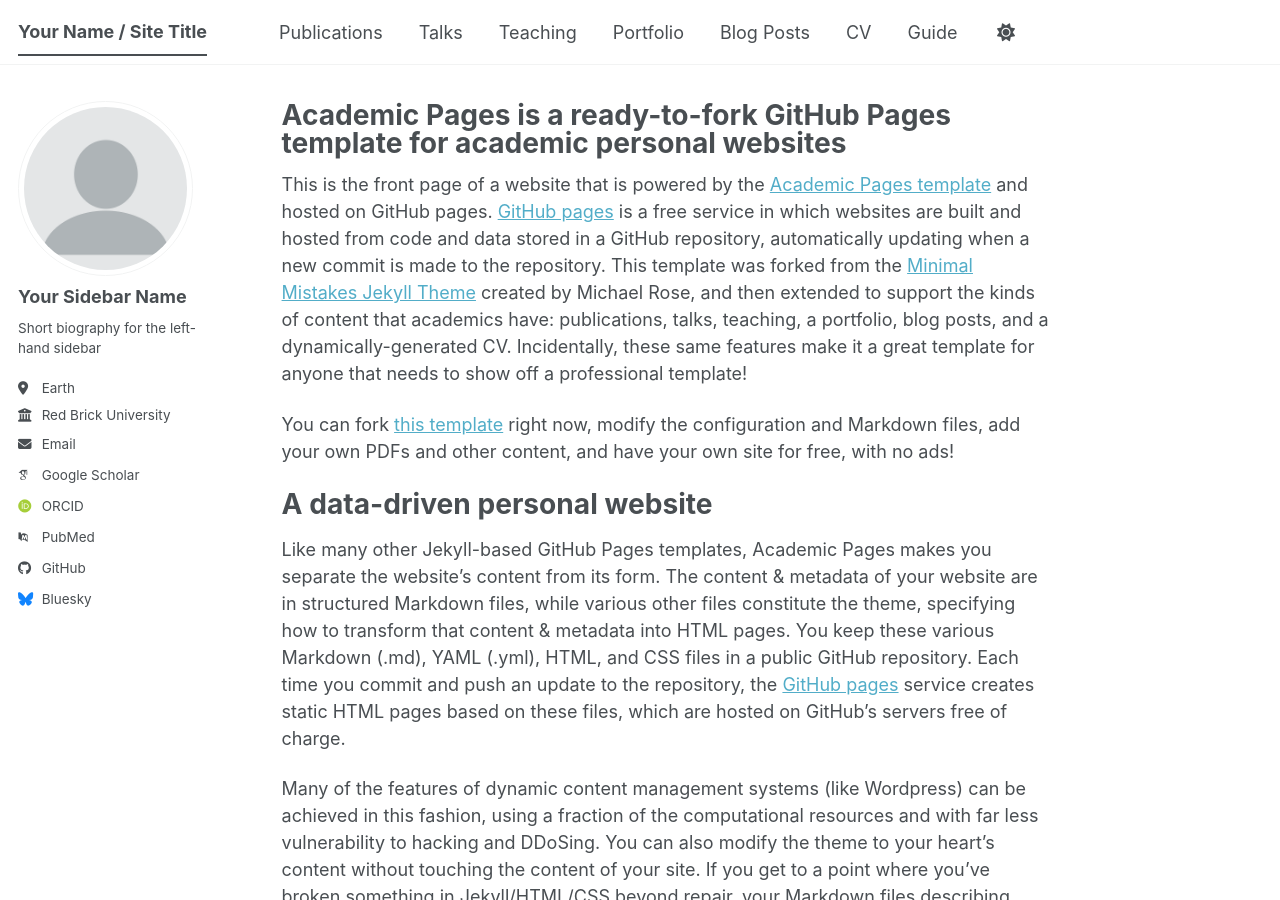
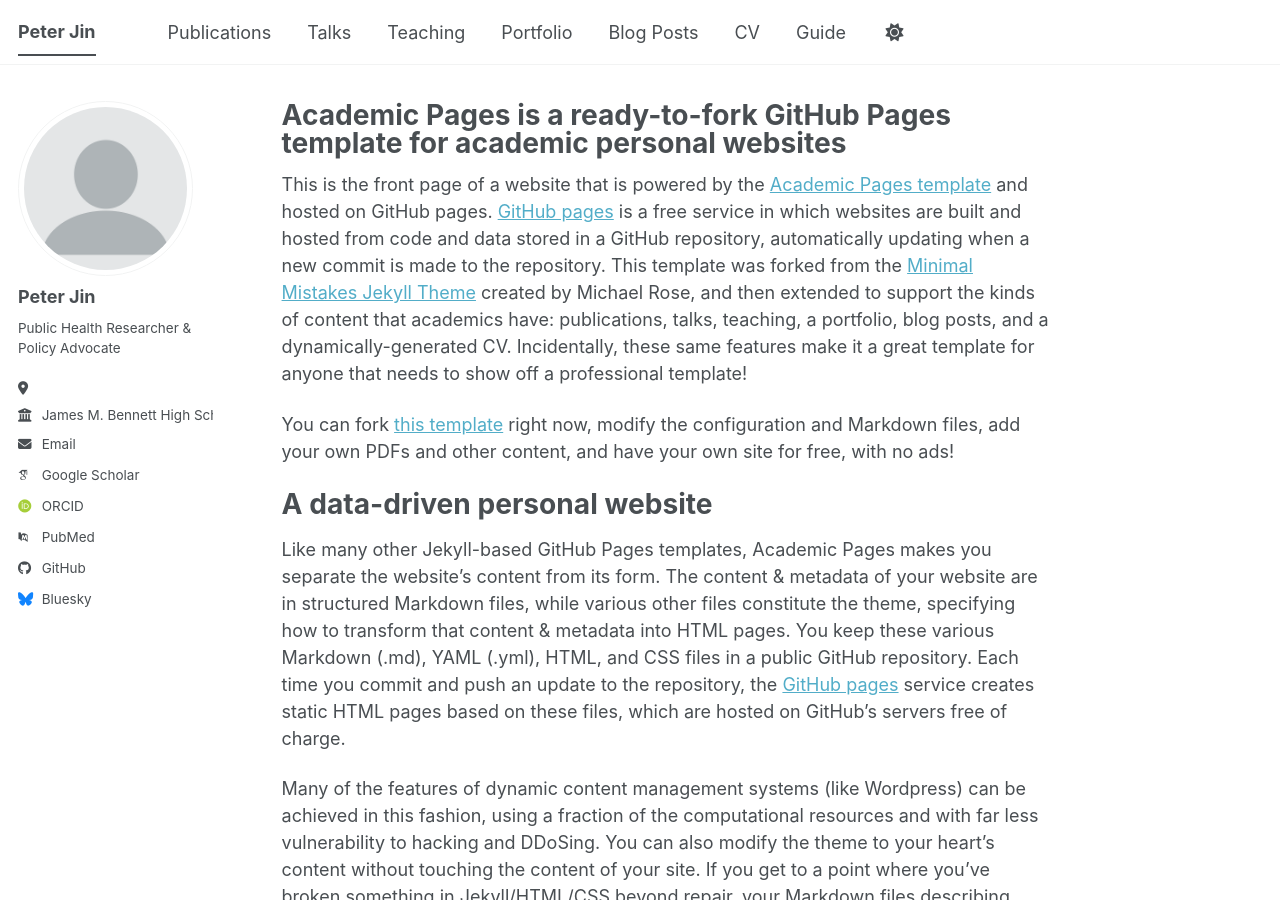
Before and after one commit to peterljin/peterljin.github.io, a Jekyll site: the page built from _pages/about.md, in a window 1280 px wide and 900 px high. Built offline with Jekyll 4.4.1, drawn with Linux system fonts in a browser that asks for light colours; some web fonts are replaced; a script bundle is joined from its source files by our own code; library files that are not in the unit come from our copies.

Commit message:
Update _config.yml

```diff
--- a/_config.yml
+++ b/_config.yml
@@ -9,7 +9,7 @@
 # Basic Site Settings
 locale                   : "en-US"
 site_theme               : "default" # The available themes options are "default", "air", "sunrise", "mint", "dirt" and "contrast"
-title                    : "Your Name / Site Title"
+title                    : "Peter Jin"
 title_separator          : "-"
 name                     : &name "Your Name"
 description              : &description "Your Name's academic portfolio"   # Update this with a general description of your site, this is the default if not overridden by a page
@@ -24,24 +24,24 @@
 author:
   # Biographic information
   avatar           : "profile.png"
-  name             : "Your Sidebar Name"
+  name             : "Peter Jin"
   pronouns         : # example: "she/her"
-  bio              : "Short biography for the left-hand sidebar"
-  location         : "Earth"
-  employer         : "Red Brick University"
+  bio              : "Public Health Researcher & Policy Advocate"
+  location         : ""
+  employer         : "James M. Bennett High School"
   uri              : # URL
-  email            : "none@example.org"
+  email            : "jinpeterlu@gmail.com"
 
   # Academic websites
   academia         : # URL
   arxiv            : # URL - Update with the correct link to your profile
-  googlescholar    : "https://scholar.google.com/citations?user=PS_CX0AAAAAJ"
+  googlescholar    : "https://scholar.google.com/citations?user=e4hKBsYAAAAJ"
   inspire-hep      : # URL
   impactstory      : # URL
-  orcid            : "https://orcid.org/yourorcidurl"
+  orcid            : ""
   semantic         : # URL
   ssrn             : # URL
-  pubmed           : "https://www.ncbi.nlm.nih.gov/pubmed/?term=john+snow"
+  pubmed           : ""
   researchgate     : # URL
   scopus           : # URL
   zotero           : # URL
@@ -57,7 +57,7 @@
 
   # Social media
   artstation       : # Username
-  bluesky          : "bsky.app" # Replace this with you Bluesky username
+  bluesky          : "" # Replace this with you Bluesky username
   facebook         : # Username
   flickr           : # Username
   foursquare       : # Username
```
